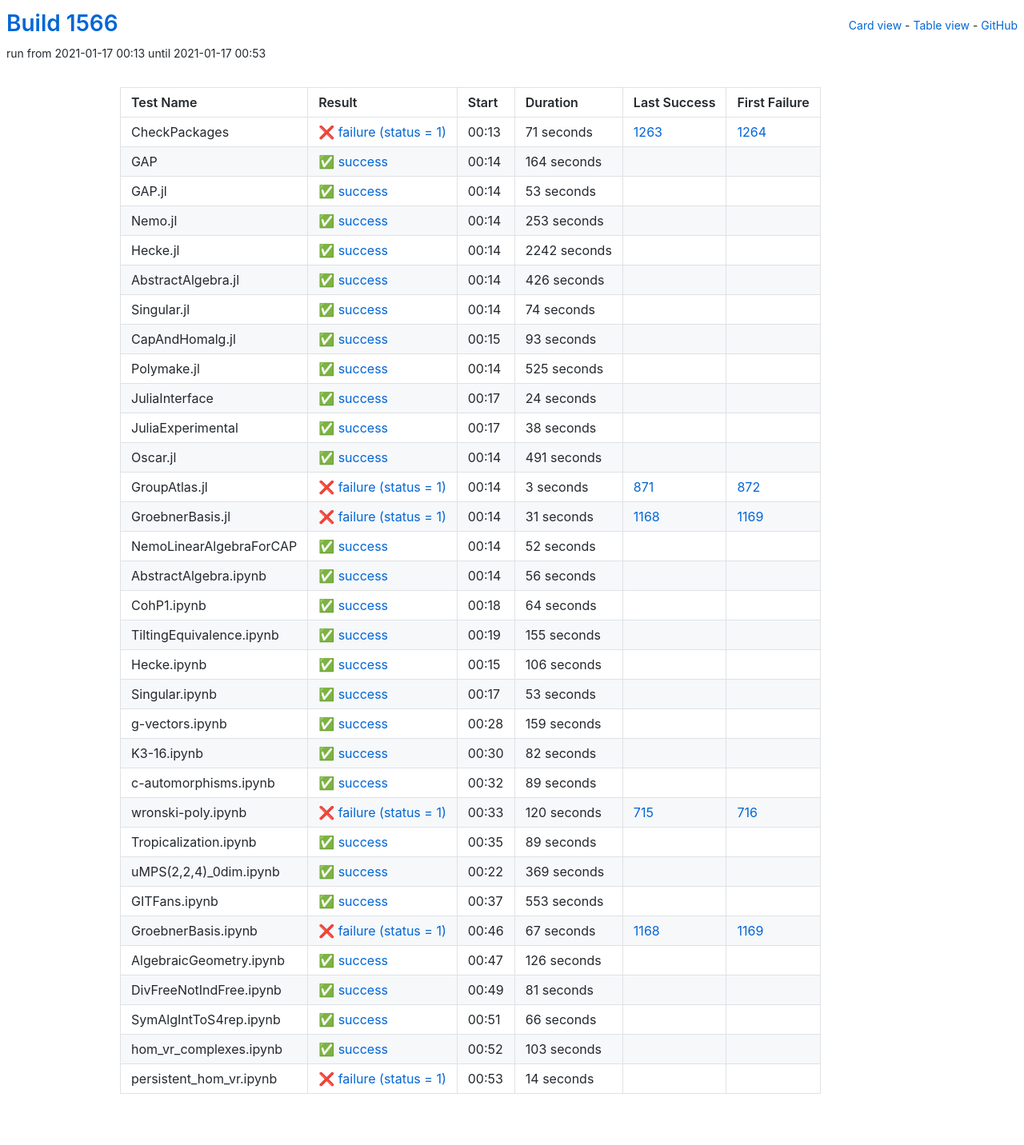
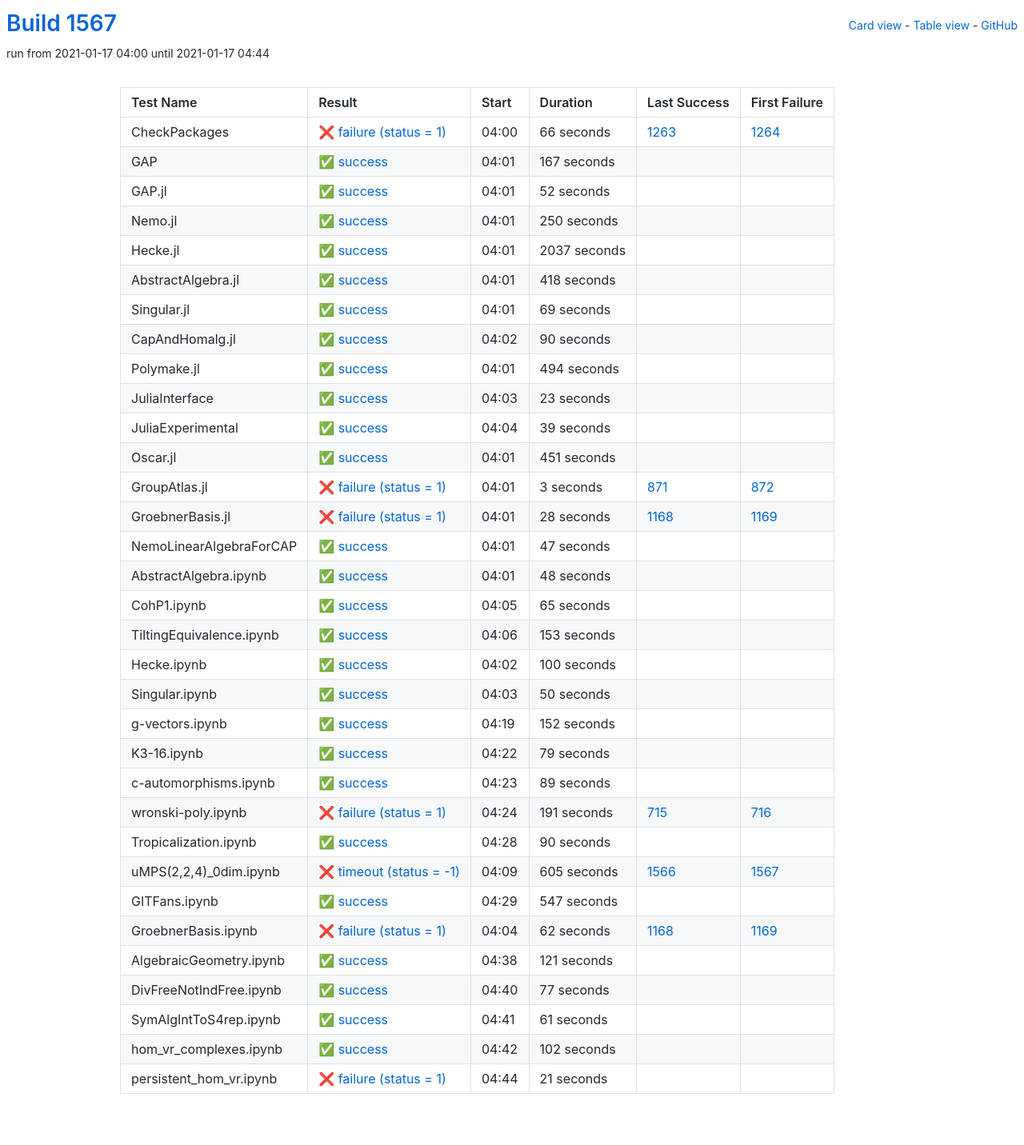
Before and after one commit to oscar-system/oscar-ci-status-stable, a Jekyll site: the page built from table.html, in a window 1280 px wide. Shown: the whole page at 80% size. Built offline with Jekyll 4.4.1, drawn with Linux system fonts in a browser that asks for light colours.

Commit message:
Build #1567

```diff
--- a/_data/ci.yml
+++ b/_data/ci.yml
@@ -1,6 +1,6 @@
 ---
-build: 1566
-build_url: https://oscarci.mathematik.uni-kl.de/job/oscar-stable/1566/
+build: 1567
+build_url: https://oscarci.mathematik.uni-kl.de/job/oscar-stable/1567/
 job: oscar-stable
 organization: oscar-system
 repo: oscar-ci-status-stable
@@ -8,152 +8,152 @@ repourl: https://github.com/oscar-system/oscar-ci-status-stable
 tests:
 - name: CheckPackages
   id: checkpackages
-  log: https://oscarci.mathematik.uni-kl.de/job/oscar-stable/1566/artifact/logs/build-1566/CheckPackages.log
-  start: 2021-01-17 00:13
+  log: https://oscarci.mathematik.uni-kl.de/job/oscar-stable/1567/artifact/logs/build-1567/CheckPackages.log
+  start: 2021-01-17 04:00
   success: false
   exitcode: 1
   status: failure
-  duration: 71
+  duration: 66
   last_success: 1263
   last_success_url: https://oscarci.mathematik.uni-kl.de/job/oscar-stable/1263/
   first_failure: 1264
   first_failure_url: https://oscarci.mathematik.uni-kl.de/job/oscar-stable/1264/
 - name: GAP
   id: gap
-  log: https://oscarci.mathematik.uni-kl.de/job/oscar-stable/1566/artifact/logs/build-1566/GAP.log
-  start: 2021-01-17 00:14
+  log: https://oscarci.mathematik.uni-kl.de/job/oscar-stable/1567/artifact/logs/build-1567/GAP.log
+  start: 2021-01-17 04:01
   success: true
   exitcode: 0
   status: success
-  duration: 164
+  duration: 167
   last_success: false
   last_success_url:
   first_failure: false
   first_failure_url:
 - name: GAP.jl
   id: gap-jl
-  log: https://oscarci.mathematik.uni-kl.de/job/oscar-stable/1566/artifact/logs/build-1566/GAP.jl.log
-  start: 2021-01-17 00:14
+  log: https://oscarci.mathematik.uni-kl.de/job/oscar-stable/1567/artifact/logs/build-1567/GAP.jl.log
+  start: 2021-01-17 04:01
   success: true
   exitcode: 0
   status: success
-  duration: 53
+  duration: 52
   last_success: false
   last_success_url:
   first_failure: false
   first_failure_url:
 - name: Nemo.jl
   id: nemo-jl
-  log: https://oscarci.mathematik.uni-kl.de/job/oscar-stable/1566/artifact/logs/build-1566/Nemo.jl.log
-  start: 2021-01-17 00:14
+  log: https://oscarci.mathematik.uni-kl.de/job/oscar-stable/1567/artifact/logs/build-1567/Nemo.jl.log
+  start: 2021-01-17 04:01
   success: true
   exitcode: 0
   status: success
-  duration: 253
+  duration: 250
   last_success: false
   last_success_url:
   first_failure: false
   first_failure_url:
 - name: Hecke.jl
   id: hecke-jl
-  log: https://oscarci.mathematik.uni-kl.de/job/oscar-stable/1566/artifact/logs/build-1566/Hecke.jl.log
-  start: 2021-01-17 00:14
+  log: https://oscarci.mathematik.uni-kl.de/job/oscar-stable/1567/artifact/logs/build-1567/Hecke.jl.log
+  start: 2021-01-17 04:01
   success: true
   exitcode: 0
   status: success
-  duration: 2242
+  duration: 2037
   last_success: false
   last_success_url:
   first_failure: false
   first_failure_url:
 - name: AbstractAlgebra.jl
   id: abstractalgebra-jl
-  log: https://oscarci.mathematik.uni-kl.de/job/oscar-stable/1566/artifact/logs/build-1566/AbstractAlgebra.jl.log
-  start: 2021-01-17 00:14
+  log: https://oscarci.mathematik.uni-kl.de/job/oscar-stable/1567/artifact/logs/build-1567/AbstractAlgebra.jl.log
+  start: 2021-01-17 04:01
   success: true
   exitcode: 0
   status: success
-  duration: 426
+  duration: 418
   last_success: false
   last_success_url:
   first_failure: false
   first_failure_url:
 - name: Singular.jl
   id: singular-jl
-  log: https://oscarci.mathematik.uni-kl.de/job/oscar-stable/1566/artifact/logs/build-1566/Singular.jl.log
-  start: 2021-01-17 00:14
+  log: https://oscarci.mathematik.uni-kl.de/job/oscar-stable/1567/artifact/logs/build-1567/Singular.jl.log
+  start: 2021-01-17 04:01
   success: true
   exitcode: 0
   status: success
-  duration: 74
+  duration: 69
   last_success: false
   last_success_url:
   first_failure: false
   first_failure_url:
 - name: CapAndHomalg.jl
   id: capandhomalg-jl
-  log: https://oscarci.mathematik.uni-kl.de/job/oscar-stable/1566/artifact/logs/build-1566/CapAndHomalg.jl.log
-  start: 2021-01-17 00:15
+  log: https://oscarci.mathematik.uni-kl.de/job/oscar-stable/1567/artifact/logs/build-1567/CapAndHomalg.jl.log
+  start: 2021-01-17 04:02
   success: true
   exitcode: 0
   status: success
-  duration: 93
+  duration: 90
   last_success: false
   last_success_url:
   first_failure: false
   first_failure_url:
 - name: Polymake.jl
   id: polymake-jl
-  log: https://oscarci.mathematik.uni-kl.de/job/oscar-stable/1566/artifact/logs/build-1566/Polymake.jl.log
-  start: 2021-01-17 00:14
+  log: https://oscarci.mathematik.uni-kl.de/job/oscar-stable/1567/artifact/logs/build-1567/Polymake.jl.log
+  start: 2021-01-17 04:01
   success: true
   exitcode: 0
   status: success
-  duration: 525
+  duration: 494
   last_success: false
   last_success_url:
   first_failure: false
   first_failure_url:
 - name: JuliaInterface
   id: juliainterface
-  log: https://oscarci.mathematik.uni-kl.de/job/oscar-stable/1566/artifact/logs/build-1566/JuliaInterface.log
-  start: 2021-01-17 00:17
+  log: https://oscarci.mathematik.uni-kl.de/job/oscar-stable/1567/artifact/logs/build-1567/JuliaInterface.log
+  start: 2021-01-17 04:03
   success: true
   exitcode: 0
   status: success
-  duration: 24
+  duration: 23
   last_success: false
   last_success_url:
   first_failure: false
   first_failure_url:
 - name: JuliaExperimental
   id: juliaexperimental
-  log: https://oscarci.mathematik.uni-kl.de/job/oscar-stable/1566/artifact/logs/build-1566/JuliaExperimental.log
-  start: 2021-01-17 00:17
+  log: https://oscarci.mathematik.uni-kl.de/job/oscar-stable/1567/artifact/logs/build-1567/JuliaExperimental.log
+  start: 2021-01-17 04:04
   success: true
   exitcode: 0
   status: success
-  duration: 38
+  duration: 39
   last_success: false
   last_success_url:
   first_failure: false
   first_failure_url:
 - name: Oscar.jl
   id: oscar-jl
-  log: https://oscarci.mathematik.uni-kl.de/job/oscar-stable/1566/artifact/logs/build-1566/Oscar.jl.log
-  start: 2021-01-17 00:14
+  log: https://oscarci.mathematik.uni-kl.de/job/oscar-stable/1567/artifact/logs/build-1567/Oscar.jl.log
+  start: 2021-01-17 04:01
   success: true
   exitcode: 0
   status: success
-  duration: 491
+  duration: 451
   last_success: false
   last_success_url:
   first_failure: false
   first_failure_url:
 - name: GroupAtlas.jl
   id: groupatlas-jl
-  log: https://oscarci.mathematik.uni-kl.de/job/oscar-stable/1566/artifact/logs/build-1566/GroupAtlas.jl.log
-  start: 2021-01-17 00:14
+  log: https://oscarci.mathematik.uni-kl.de/job/oscar-stable/1567/artifact/logs/build-1567/GroupAtlas.jl.log
+  start: 2021-01-17 04:01
   success: false
   exitcode: 1
   status: failure
@@ -164,116 +164,116 @@ tests:
   first_failure_url: https://oscarci.mathematik.uni-kl.de/job/oscar-stable/872/
 - name: GroebnerBasis.jl
   id: groebnerbasis-jl
-  log: https://oscarci.mathematik.uni-kl.de/job/oscar-stable/1566/artifact/logs/build-1566/GroebnerBasis.jl.log
-  start: 2021-01-17 00:14
+  log: https://oscarci.mathematik.uni-kl.de/job/oscar-stable/1567/artifact/logs/build-1567/GroebnerBasis.jl.log
+  start: 2021-01-17 04:01
   success: false
   exitcode: 1
   status: failure
-  duration: 31
+  duration: 28
   last_success: 1168
   last_success_url: https://oscarci.mathematik.uni-kl.de/job/oscar-stable/1168/
   first_failure: 1169
   first_failure_url: https://oscarci.mathematik.uni-kl.de/job/oscar-stable/1169/
 - name: NemoLinearAlgebraForCAP
   id: nemolinearalgebraforcap
-  log: https://oscarci.mathematik.uni-kl.de/job/oscar-stable/1566/artifact/logs/build-1566/NemoLinearAlgebraForCAP.log
-  start: 2021-01-17 00:14
+  log: https://oscarci.mathematik.uni-kl.de/job/oscar-stable/1567/artifact/logs/build-1567/NemoLinearAlgebraForCAP.log
+  start: 2021-01-17 04:01
   success: true
   exitcode: 0
   status: success
-  duration: 52
+  duration: 47
   last_success: false
   last_success_url:
   first_failure: false
   first_failure_url:
 - name: AbstractAlgebra.ipynb
   id: abstractalgebra-ipynb
-  log: https://oscarci.mathematik.uni-kl.de/job/oscar-stable/1566/artifact/logs/build-1566/AbstractAlgebra.ipynb.log
-  start: 2021-01-17 00:14
+  log: https://oscarci.mathematik.uni-kl.de/job/oscar-stable/1567/artifact/logs/build-1567/AbstractAlgebra.ipynb.log
+  start: 2021-01-17 04:01
   success: true
   exitcode: 0
   status: success
-  duration: 56
+  duration: 48
   last_success: false
   last_success_url:
   first_failure: false
   first_failure_url:
 - name: CohP1.ipynb
   id: cohp1-ipynb
-  log: https://oscarci.mathematik.uni-kl.de/job/oscar-stable/1566/artifact/logs/build-1566/CohP1.ipynb.log
-  start: 2021-01-17 00:18
+  log: https://oscarci.mathematik.uni-kl.de/job/oscar-stable/1567/artifact/logs/build-1567/CohP1.ipynb.log
+  start: 2021-01-17 04:05
   success: true
   exitcode: 0
   status: success
-  duration: 64
+  duration: 65
   last_success: false
   last_success_url:
   first_failure: false
   first_failure_url:
 - name: TiltingEquivalence.ipynb
   id: tiltingequivalence-ipynb
-  log: https://oscarci.mathematik.uni-kl.de/job/oscar-stable/1566/artifact/logs/build-1566/TiltingEquivalence.ipynb.log
-  start: 2021-01-17 00:19
+  log: https://oscarci.mathematik.uni-kl.de/job/oscar-stable/1567/artifact/logs/build-1567/TiltingEquivalence.ipynb.log
+  start: 2021-01-17 04:06
   success: true
   exitcode: 0
   status: success
-  duration: 155
+  duration: 153
   last_success: false
   last_success_url:
   first_failure: false
   first_failure_url:
 - name: Hecke.ipynb
   id: hecke-ipynb
-  log: https://oscarci.mathematik.uni-kl.de/job/oscar-stable/1566/artifact/logs/build-1566/Hecke.ipynb.log
-  start: 2021-01-17 00:15
+  log: https://oscarci.mathematik.uni-kl.de/job/oscar-stable/1567/artifact/logs/build-1567/Hecke.ipynb.log
+  start: 2021-01-17 04:02
   success: true
   exitcode: 0
   status: success
-  duration: 106
+  duration: 100
   last_success: false
   last_success_url:
   first_failure: false
   first_failure_url:
 - name: Singular.ipynb
   id: singular-ipynb
-  log: https://oscarci.mathematik.uni-kl.de/job/oscar-stable/1566/artifact/logs/build-1566/Singular.ipynb.log
-  start: 2021-01-17 00:17
+  log: https://oscarci.mathematik.uni-kl.de/job/oscar-stable/1567/artifact/logs/build-1567/Singular.ipynb.log
+  start: 2021-01-17 04:03
   success: true
   exitcode: 0
   status: success
-  duration: 53
+  duration: 50
   last_success: false
   last_success_url:
   first_failure: false
   first_failure_url:
 - name: g-vectors.ipynb
   id: g-vectors-ipynb
-  log: https://oscarci.mathematik.uni-kl.de/job/oscar-stable/1566/artifact/logs/build-1566/g-vectors.ipynb.log
-  start: 2021-01-17 00:28
+  log: https://oscarci.mathematik.uni-kl.de/job/oscar-stable/1567/artifact/logs/build-1567/g-vectors.ipynb.log
+  start: 2021-01-17 04:19
   success: true
   exitcode: 0
   status: success
-  duration: 159
+  duration: 152
   last_success: false
   last_success_url:
   first_failure: false
   first_failure_url:
 - name: K3-16.ipynb
   id: k3-16-ipynb
-  log: https://oscarci.mathematik.uni-kl.de/job/oscar-stable/1566/artifact/logs/build-1566/K3-16.ipynb.log
-  start: 2021-01-17 00:30
+  log: https://oscarci.mathematik.uni-kl.de/job/oscar-stable/1567/artifact/logs/build-1567/K3-16.ipynb.log
+  start: 2021-01-17 04:22
   success: true
   exitcode: 0
   status: success
-  duration: 82
+  duration: 79
   last_success: false
   last_success_url:
   first_failure: false
   first_failure_url:
 - name: c-automorphisms.ipynb
   id: c-automorphisms-ipynb
-  log: https://oscarci.mathematik.uni-kl.de/job/oscar-stable/1566/artifact/logs/build-1566/c-automorphisms.ipynb.log
-  start: 2021-01-17 00:32
+  log: https://oscarci.mathematik.uni-kl.de/job/oscar-stable/1567/artifact/logs/build-1567/c-automorphisms.ipynb.log
+  start: 2021-01-17 04:23
   success: true
   exitcode: 0
   status: success
@@ -284,120 +284,120 @@ tests:
   first_failure_url:
 - name: wronski-poly.ipynb
   id: wronski-poly-ipynb
-  log: https://oscarci.mathematik.uni-kl.de/job/oscar-stable/1566/artifact/logs/build-1566/wronski-poly.ipynb.log
-  start: 2021-01-17 00:33
+  log: https://oscarci.mathematik.uni-kl.de/job/oscar-stable/1567/artifact/logs/build-1567/wronski-poly.ipynb.log
+  start: 2021-01-17 04:24
   success: false
   exitcode: 1
   status: failure
-  duration: 120
+  duration: 191
   last_success: 715
   last_success_url: https://oscarci.mathematik.uni-kl.de/job/oscar-stable/715/
   first_failure: 716
   first_failure_url: https://oscarci.mathematik.uni-kl.de/job/oscar-stable/716/
 - name: Tropicalization.ipynb
   id: tropicalization-ipynb
-  log: https://oscarci.mathematik.uni-kl.de/job/oscar-stable/1566/artifact/logs/build-1566/Tropicalization.ipynb.log
-  start: 2021-01-17 00:35
+  log: https://oscarci.mathematik.uni-kl.de/job/oscar-stable/1567/artifact/logs/build-1567/Tropicalization.ipynb.log
+  start: 2021-01-17 04:28
   success: true
   exitcode: 0
   status: success
-  duration: 89
+  duration: 90
   last_success: false
   last_success_url:
   first_failure: false
   first_failure_url:
 - name: uMPS(2,2,4)_0dim.ipynb
   id: umps-2-2-4-0dim-ipynb
-  log: https://oscarci.mathematik.uni-kl.de/job/oscar-stable/1566/artifact/logs/build-1566/uMPS-2-2-4-_0dim.ipynb.log
-  start: 2021-01-17 00:22
+  log: https://oscarci.mathematik.uni-kl.de/job/oscar-stable/1567/artifact/logs/build-1567/uMPS-2-2-4-_0dim.ipynb.log
+  start: 2021-01-17 04:09
+  success: false
+  exitcode: -1
+  status: timeout
+  duration: 605
+  last_success: 1566
+  last_success_url: https://oscarci.mathematik.uni-kl.de/job/oscar-stable/1566/
+  first_failure: 1567
+  first_failure_url: https://oscarci.mathematik.uni-kl.de/job/oscar-stable/1567/
+- name: GITFans.ipynb
+  id: gitfans-ipynb
+  log: https://oscarci.mathematik.uni-kl.de/job/oscar-stable/1567/artifact/logs/build-1567/GITFans.ipynb.log
+  start: 2021-01-17 04:29
   success: true
   exitcode: 0
   status: success
-  duration: 369
-  last_success: false
-  last_success_url:
-  first_failure: false
-  first_failure_url:
-- name: GITFans.ipynb
-  id: gitfans-ipynb
-  log: https://oscarci.mathematik.uni-kl.de/job/oscar-stable/1566/artifact/logs/build-1566/GITFans.ipynb.log
-  start: 2021-01-17 00:37
-  success: true
-  exitcode: 0
-  status: success
-  duration: 553
+  duration: 547
   last_success: false
   last_success_url:
   first_failure: false
   first_failure_url:
 - name: GroebnerBasis.ipynb
   id: groebnerbasis-ipynb
-  log: https://oscarci.mathematik.uni-kl.de/job/oscar-stable/1566/artifact/logs/build-1566/GroebnerBasis.ipynb.log
-  start: 2021-01-17 00:46
+  log: https://oscarci.mathematik.uni-kl.de/job/oscar-stable/1567/artifact/logs/build-1567/GroebnerBasis.ipynb.log
+  start: 2021-01-17 04:04
   success: false
   exitcode: 1
   status: failure
-  duration: 67
+  duration: 62
   last_success: 1168
   last_success_url: https://oscarci.mathematik.uni-kl.de/job/oscar-stable/1168/
   first_failure: 1169
   first_failure_url: https://oscarci.mathematik.uni-kl.de/job/oscar-stable/1169/
 - name: AlgebraicGeometry.ipynb
   id: algebraicgeometry-ipynb
-  log: https://oscarci.mathematik.uni-kl.de/job/oscar-stable/1566/artifact/logs/build-1566/AlgebraicGeometry.ipynb.log
-  start: 2021-01-17 00:47
+  log: https://oscarci.mathematik.uni-kl.de/job/oscar-stable/1567/artifact/logs/build-1567/AlgebraicGeometry.ipynb.log
+  start: 2021-01-17 04:38
   success: true
   exitcode: 0
   status: success
-  duration: 126
+  duration: 121
   last_success: false
   last_success_url:
   first_failure: false
   first_failure_url:
 - name: DivFreeNotIndFree.ipynb
   id: divfreenotindfree-ipynb
-  log: https://oscarci.mathematik.uni-kl.de/job/oscar-stable/1566/artifact/logs/build-1566/DivFreeNotIndFree.ipynb.log
-  start: 2021-01-17 00:49
+  log: https://oscarci.mathematik.uni-kl.de/job/oscar-stable/1567/artifact/logs/build-1567/DivFreeNotIndFree.ipynb.log
+  start: 2021-01-17 04:40
   success: true
   exitcode: 0
   status: success
-  duration: 81
+  duration: 77
   last_success: false
   last_success_url:
   first_failure: false
   first_failure_url:
 - name: SymAlgIntToS4rep.ipynb
   id: symalginttos4rep-ipynb
-  log: https://oscarci.mathematik.uni-kl.de/job/oscar-stable/1566/artifact/logs/build-1566/SymAlgIntToS4rep.ipynb.log
-  start: 2021-01-17 00:51
+  log: https://oscarci.mathematik.uni-kl.de/job/oscar-stable/1567/artifact/logs/build-1567/SymAlgIntToS4rep.ipynb.log
+  start: 2021-01-17 04:41
   success: true
   exitcode: 0
   status: success
-  duration: 66
+  duration: 61
   last_success: false
   last_success_url:
   first_failure: false
   first_failure_url:
 - name: hom_vr_complexes.ipynb
   id: hom-vr-complexes-ipynb
-  log: https://oscarci.mathematik.uni-kl.de/job/oscar-stable/1566/artifact/logs/build-1566/hom_vr_complexes.ipynb.log
-  start: 2021-01-17 00:52
+  log: https://oscarci.mathematik.uni-kl.de/job/oscar-stable/1567/artifact/logs/build-1567/hom_vr_complexes.ipynb.log
+  start: 2021-01-17 04:42
   success: true
   exitcode: 0
   status: success
-  duration: 103
+  duration: 102
   last_success: false
   last_success_url:
   first_failure: false
   first_failure_url:
 - name: persistent_hom_vr.ipynb
   id: persistent-hom-vr-ipynb
-  log: https://oscarci.mathematik.uni-kl.de/job/oscar-stable/1566/artifact/logs/build-1566/persistent_hom_vr.ipynb.log
-  start: 2021-01-17 00:53
+  log: https://oscarci.mathematik.uni-kl.de/job/oscar-stable/1567/artifact/logs/build-1567/persistent_hom_vr.ipynb.log
+  start: 2021-01-17 04:44
   success: false
   exitcode: 1
   status: failure
-  duration: 14
+  duration: 21
   last_success: false
   last_success_url:
   first_failure: false
```
Also changed, not shown: README.md.
